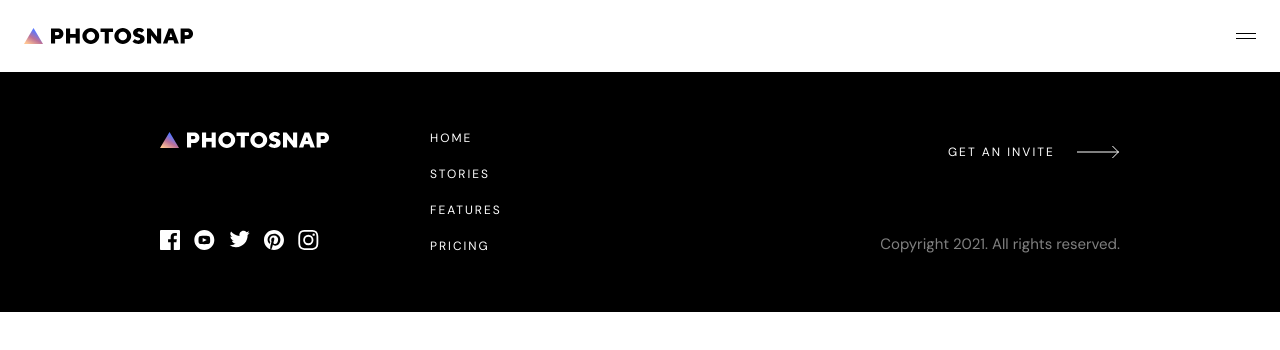
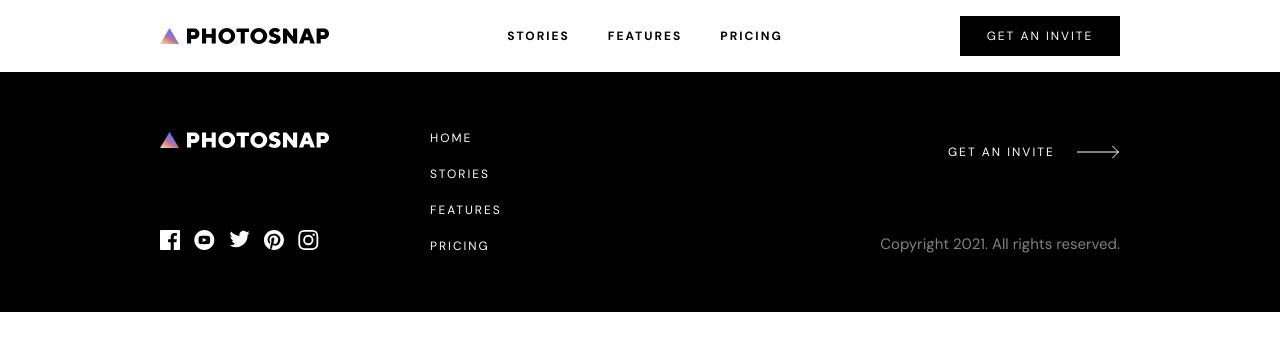
Before and after one commit to RichardBacon/photosnap-multi-page-website, a Next.js app: page / in a window 1280 px wide. Shown: the top 350 px of the page. Built offline with nearby package versions, Linux system fonts and the light colour scheme.

Commit message:
Make header responsive

```diff
--- a/components/header.js
+++ b/components/header.js
@@ -1,12 +1,41 @@
+import Link from 'next/link';
+import styles from '../styles/header.module.scss';
 import Logo from '../public/images/shared/logo.svg';
 import MenuIcon from '../public/images/shared/menu.svg';
-import styles from '../styles/header.module.scss';
+import Button from './button';
 
 function Header() {
   return (
     <header className={styles.header}>
       <Logo className={styles.logo} />
-      <MenuIcon />
+
+      <div className={styles.menuIconWrapper}>
+        <MenuIcon />
+      </div>
+
+      <nav className={styles.nav}>
+        <ul className={styles.navLinks}>
+          <li>
+            <Link href="/stories">
+              <a className={styles.navLink}>Stories</a>
+            </Link>
+          </li>
+          <li>
+            <Link href="/features">
+              <a className={styles.navLink}>Features</a>
+            </Link>
+          </li>
+          <li>
+            <Link href="/pricing">
+              <a className={styles.navLink}>Pricing</a>
+            </Link>
+          </li>
+        </ul>
+      </nav>
+
+      <div className={styles.buttonWrapper}>
+        <Button caption="Get An Invite" style={1} />
+      </div>
     </header>
   );
 }
--- a/styles/_mixins.scss
+++ b/styles/_mixins.scss
@@ -3,13 +3,13 @@ BREAKPOINT MANAGER
 */
 @mixin respond($breakpoint) {
   @if $breakpoint == med {
-    @media only screen and (min-width: 600px) {
+    @media only screen and (min-width: 740px) {
       @content;
     }
   }
 
   @if $breakpoint == lge {
-    @media only screen and (min-width: 900px) {
+    @media only screen and (min-width: 1000px) {
       @content;
     }
   }
--- a/styles/header.module.scss
+++ b/styles/header.module.scss
@@ -1,4 +1,5 @@
 @import './global.scss';
+@import './mixins.scss';
 
 .header {
   align-items: center;
@@ -6,8 +7,55 @@
   height: 7.2rem;
   justify-content: space-between;
   padding: 0 2.4rem;
+
+  @include respond(med) {
+    gap: 2rem;
+    padding: 0 4rem;
+  }
+
+  @include respond(lge) {
+    padding: 0 16rem;
+  }
 }
 
 .logo g {
   fill: $color-black;
 }
+
+.menuIconWrapper {
+  @include respond(med) {
+    display: none;
+  }
+}
+
+.nav {
+  display: none;
+
+  @include respond(med) {
+    display: initial;
+  }
+}
+
+.navLinks {
+  align-items: center;
+  display: flex;
+  gap: 2rem;
+  gap: 3.8rem;
+}
+
+.navLink {
+  color: $color-black;
+  font-family: $font-dm-sans;
+  font-size: 1.2rem;
+  font-weight: 700;
+  letter-spacing: 2px;
+  text-transform: uppercase;
+}
+
+.buttonWrapper {
+  display: none;
+
+  @include respond(med) {
+    display: initial;
+  }
+}
```
